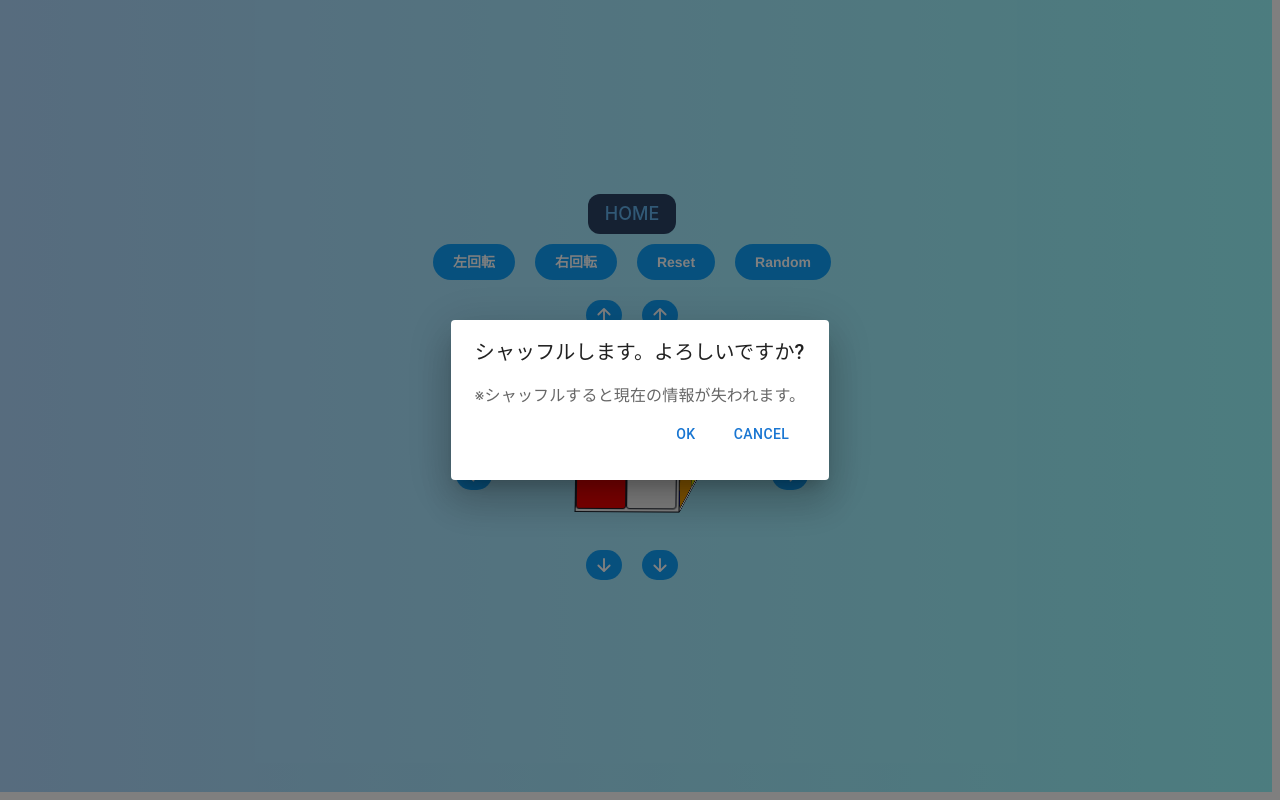
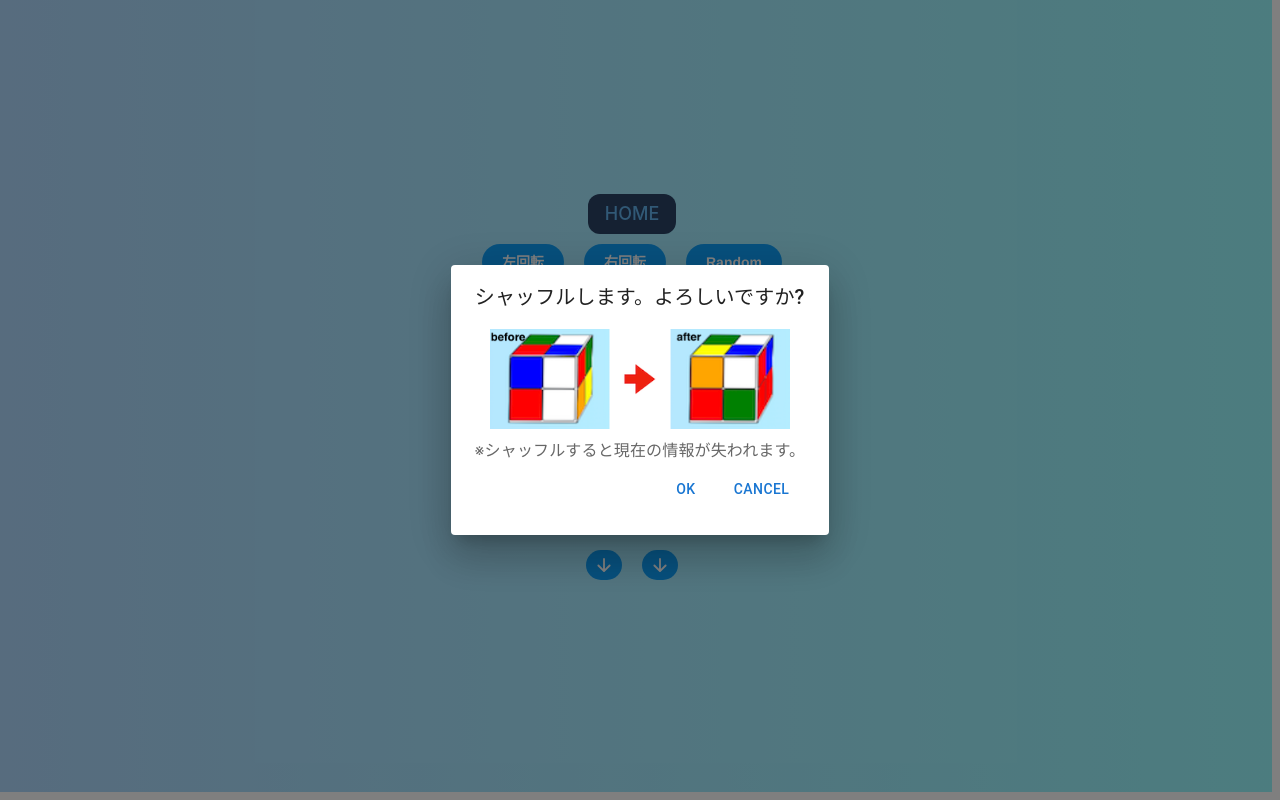
Before and after one commit to KonPay08/Color-Cube, a Next.js app: page /PlayPage in a window 1280 px wide. Both pictures are taken after a click on the button "Random". Built offline with nearby package versions, Linux system fonts and the light colour scheme; no server answers.

Commit message:
add modal image

```diff
--- a/src/client/PlayPage/View/View.template.tsx
+++ b/src/client/PlayPage/View/View.template.tsx
@@ -46,7 +46,7 @@ export const ViewTemplate: React.FC<Props> = props => {
         <div css={$surface_button}>
           <DirectionButton onClickhandler={props.handleDestination_left}  size="medium" label="左回転" />
           <DirectionButton onClickhandler={props.handleDestination_right}  size="medium" label="右回転" />
-          <DirectionButton onClickhandler={props.handleResetClick}  size="medium" label="Reset" />
+          {/* <DirectionButton onClickhandler={props.handleResetClick}  size="medium" label="Reset" /> */}
           <DirectionButton onClickhandler={props.handleRandomClick}  size="medium" label="Random" />
         </div>
         <div css={$top_rotation_button}>
--- a/src/presentation/MyDialog.template.tsx
+++ b/src/presentation/MyDialog.template.tsx
@@ -1,4 +1,5 @@
 import { Dialog, DialogTitle, DialogContent, DialogActions, DialogContentText, Button } from '@mui/material';
+import { css } from "@emotion/react";
 
 export type MyDialogProps = {
   onClose: (value: string) => void,
@@ -14,6 +15,7 @@ export const MyDialogTemplate: React.FC<MyDialogProps> = props => {
       <Dialog open onClose={() => props.onClose("close")} >
         <DialogTitle>{props.title}</DialogTitle>
         <DialogContent>
+          <img src="/animation.png" css={$animation}/>
           <DialogContentText>{props.message}</DialogContentText>
           <DialogActions>
             <Button onClick={() => props.onClose("ok")}>{props.approveText}</Button>
@@ -23,3 +25,10 @@ export const MyDialogTemplate: React.FC<MyDialogProps> = props => {
       </Dialog>
   );
 };
+
+const $animation = css`
+  width: 300px;
+  height: 100px;
+  margin: 0 auto;
+  margin-bottom: 10px;
+`
```
Also changed, not shown: src/client/ConnectMetaMask/ConnectMetamask.template.tsx (+6 -2 lines), public/animation.png (added), 1 other file (tests, documents, lock files or other folders).
